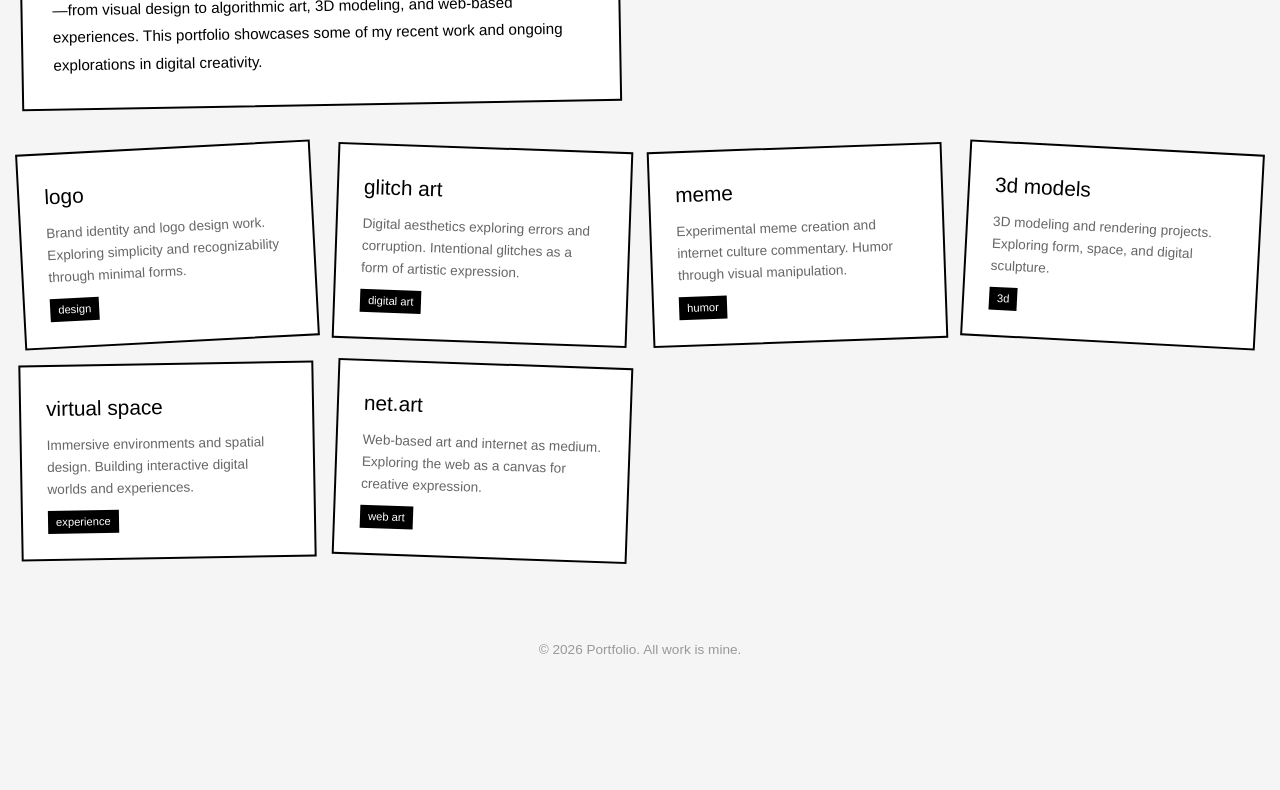
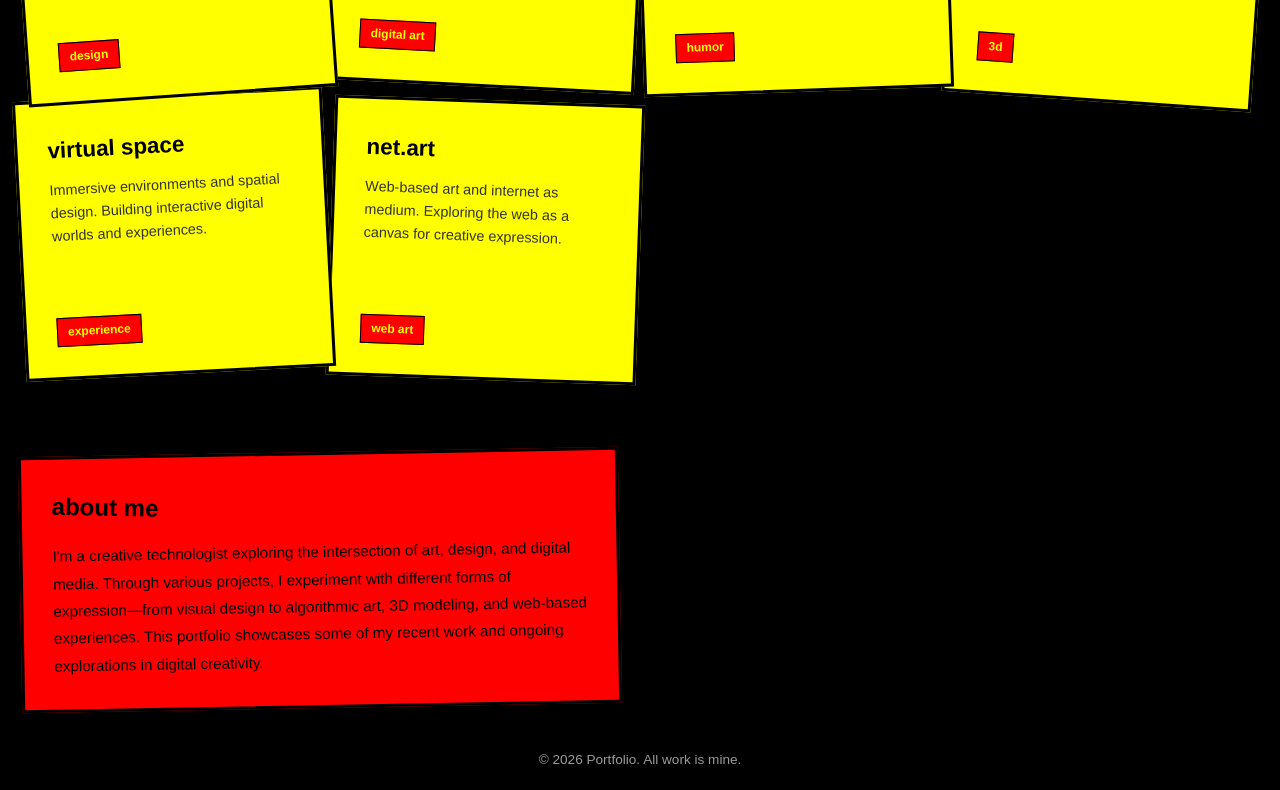
Before and after one commit to bmarcos85-bot/PORTFOLIO, a plain HTML site: page index.html in a window 1280 px wide. Shown: the part 340-1130 px from the top of the page. Before the commit the page ends 1021 px from the top, so only its background shows below. Drawn offline with Linux system fonts and the light colour scheme.

Commit message:
Revise styles and add 'About Me' section
Updated styles for better contrast and layout adjustments.

```diff
--- a/index.html
+++ b/index.html
@@ -13,14 +13,14 @@
 
         body {
             font-family: Arial, sans-serif;
-            background-color: #f5f5f5;
-            color: #000;
+            background-color: #000;
+            color: #fff;
             padding: 20px;
             line-height: 1.6;
         }
 
         header {
-            margin-bottom: 60px;
+            margin-bottom: 40px;
             position: relative;
         }
 
@@ -29,6 +29,7 @@
             font-weight: normal;
             margin-bottom: 10px;
             transform: rotate(-2deg);
+            color: #ffff00;
         }
 
         .subtitle {
@@ -36,15 +37,17 @@
             font-style: italic;
             transform: rotate(1deg);
             display: inline-block;
+            color: #ff0000;
         }
 
         .about-me {
-            background-color: #fff;
+            background-color: #ff0000;
             padding: 30px;
-            margin-bottom: 40px;
-            border: 2px solid #000;
+            margin-top: 60px;
+            border: 3px solid #000;
             transform: rotate(-1deg);
             max-width: 600px;
+            color: #000;
         }
 
         .about-me h2 {
@@ -52,82 +55,98 @@
             margin-bottom: 15px;
             transform: rotate(2deg);
             display: inline-block;
+            color: #000;
         }
 
         .about-me p {
             font-size: 0.95em;
             line-height: 1.8;
+            color: #000;
         }
 
         .projects-container {
             display: grid;
-            grid-template-columns: repeat(auto-fit, minmax(250px, 1fr));
-            gap: 20px;
+            grid-template-columns: repeat(auto-fit, minmax(280px, 1fr));
+            gap: -20px;
             position: relative;
+            margin-bottom: 40px;
         }
 
         .project {
-            background-color: #fff;
-            border: 2px solid #000;
-            padding: 25px;
-            min-height: 180px;
+            background-color: #ffff00;
+            border: 3px solid #000;
+            padding: 30px;
+            min-height: 280px;
             display: flex;
             flex-direction: column;
             justify-content: space-between;
             transition: transform 0.2s;
+            color: #000;
+            position: relative;
+            z-index: 1;
         }
 
         .project:hover {
-            transform: scale(1.02);
+            transform: scale(1.03);
+            z-index: 10;
         }
 
         .project h3 {
-            font-size: 1.3em;
+            font-size: 1.4em;
             margin-bottom: 10px;
-            font-weight: normal;
+            font-weight: bold;
+            color: #000;
         }
 
         .project p {
-            font-size: 0.85em;
-            color: #666;
+            font-size: 0.9em;
+            color: #333;
         }
 
         .project:nth-child(1) {
-            transform: rotate(-3deg);
+            transform: rotate(-4deg) translateY(-15px);
+            z-index: 6;
         }
 
         .project:nth-child(2) {
-            transform: rotate(2deg);
+            transform: rotate(3deg) translateY(-25px);
+            z-index: 5;
         }
 
         .project:nth-child(3) {
-            transform: rotate(-2deg);
+            transform: rotate(-2deg) translateY(-20px);
+            z-index: 4;
         }
 
         .project:nth-child(4) {
-            transform: rotate(3deg);
+            transform: rotate(4deg) translateY(-10px);
+            z-index: 3;
         }
 
         .project:nth-child(5) {
-            transform: rotate(-1deg);
+            transform: rotate(-3deg) translateY(-18px);
+            z-index: 2;
         }
 
         .project:nth-child(6) {
-            transform: rotate(2deg);
+            transform: rotate(2deg) translateY(-12px);
+            z-index: 1;
         }
 
         .project-label {
             display: inline-block;
-            background-color: #000;
-            color: #fff;
-            padding: 3px 8px;
-            font-size: 0.7em;
+            background-color: #ff0000;
+            color: #ffff00;
+            padding: 4px 10px;
+            font-size: 0.75em;
             margin-top: 10px;
             width: fit-content;
+            font-weight: bold;
+            border: 1px solid #000;
         }
 
         footer {
-            margin-top: 80px;
+            margin-top: 40px;
             font-size: 0.85em;
             color: #999;
             text-align: center;
@@ -141,6 +160,10 @@
             .projects-container {
                 grid-template-columns: 1fr;
             }
+
+            .project {
+                min-height: 200px;
+            }
         }
     </style>
 </head>
@@ -149,16 +172,6 @@
         <h1>Portfolio</h1>
         <p class="subtitle">creative work & experiments</p>
     </header>
-
-    <section class="about-me">
-        <h2>about me</h2>
-        <p>
-            I'm a creative technologist exploring the intersection of art, design, and digital media.
-            Through various projects, I experiment with different forms of expression—from visual design
-            to algorithmic art, 3D modeling, and web-based experiences. This portfolio showcases some of
-            my recent work and ongoing explorations in digital creativity.
-        </p>
-    </section>
 
     <section class="projects-container">
         <div class="project">
@@ -210,6 +223,16 @@
         </div>
     </section>
 
+    <section class="about-me">
+        <h2>about me</h2>
+        <p>
+            I'm a creative technologist exploring the intersection of art, design, and digital media.
+            Through various projects, I experiment with different forms of expression—from visual design
+            to algorithmic art, 3D modeling, and web-based experiences. This portfolio showcases some of
+            my recent work and ongoing explorations in digital creativity.
+        </p>
+    </section>
+
     <footer>
         <p>&copy; 2026 Portfolio. All work is mine.</p>
     </footer>
```
